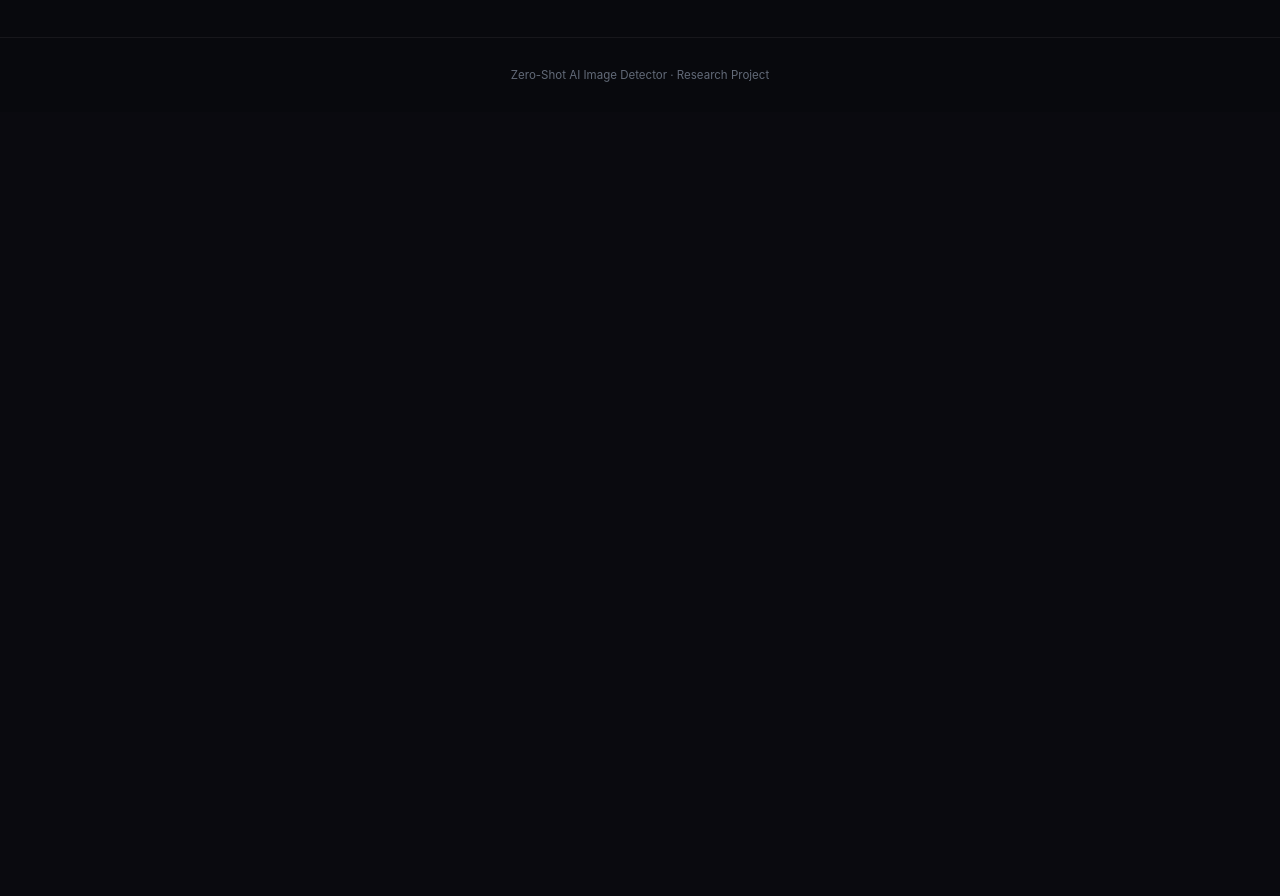
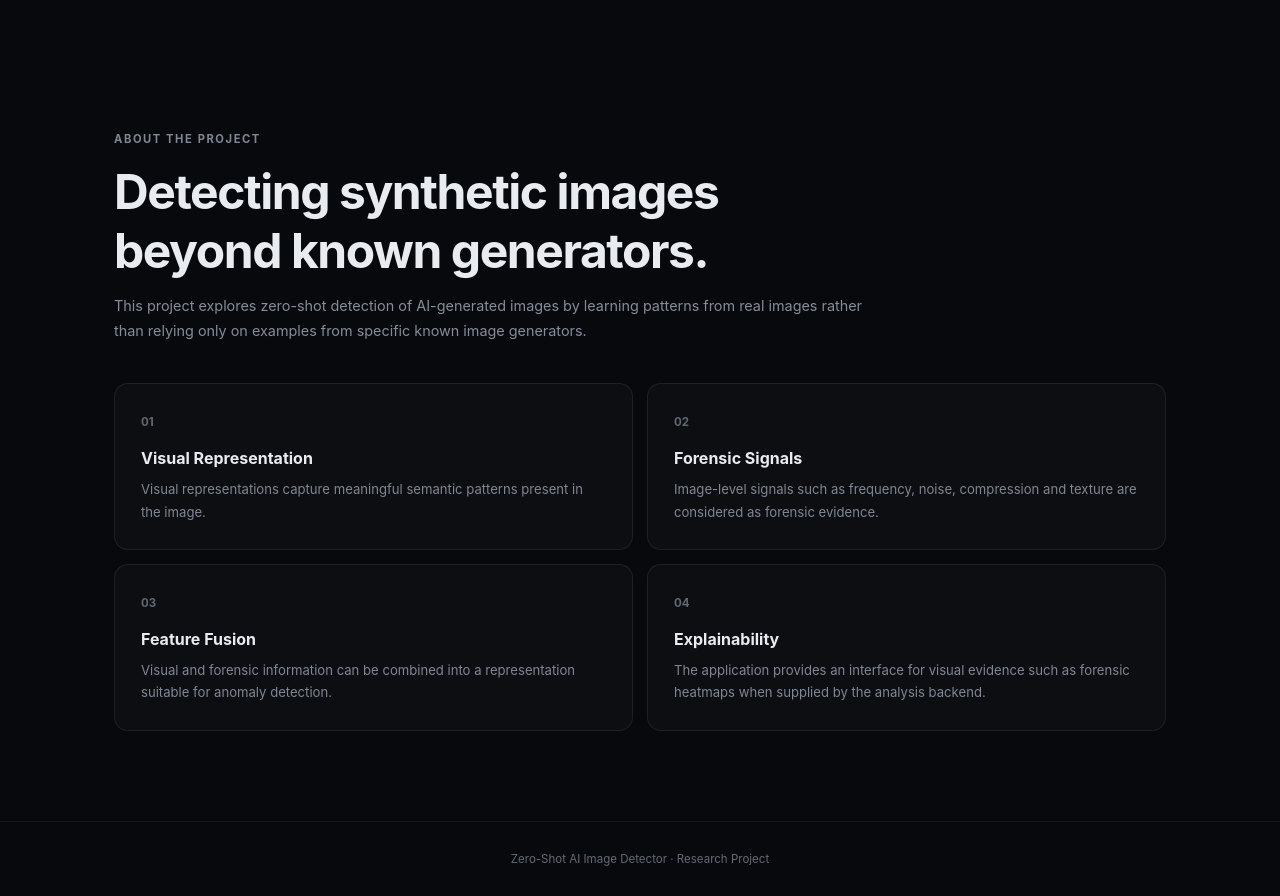
Before and after one commit to Nagavaishnavi-Padala/AI-Image-Detector, a React app in the folder frontend/: page / in a window 1280 px wide. Shown: the part 1980-2876 px from the top of the page. Before the commit the page ends 2092 px from the top, so only its background shows below. Built offline with nearby package versions, Linux system fonts and the light colour scheme; no server answers; the HTML template or start-up script is replaced by a standard one.

Commit message:
feat: add project methodology section

```diff
--- a/frontend/src/App.css
+++ b/frontend/src/App.css
@@ -1256,3 +1256,73 @@ footer p {
     width: 100%;
   }
 }
+
+/* =========================================================
+   ABOUT / METHODOLOGY
+   ========================================================= */
+
+.about-section {
+  max-width: 1100px;
+  margin: 0 auto;
+  padding: 90px 24px;
+
+  box-sizing: border-box;
+}
+
+.about-section .section-heading {
+  max-width: 760px;
+}
+
+.methodology-grid {
+  display: grid;
+
+  grid-template-columns: repeat(2, minmax(0, 1fr));
+
+  gap: 14px;
+
+  margin-top: 40px;
+}
+
+.methodology-card {
+  padding: 26px;
+
+  border: 1px solid rgba(255, 255, 255, 0.07);
+  border-radius: 14px;
+
+  background: rgba(255, 255, 255, 0.025);
+}
+
+.methodology-card > span {
+  color: #606876;
+
+  font-size: 0.72rem;
+  font-weight: 700;
+}
+
+.methodology-card h3 {
+  margin: 18px 0 10px;
+
+  color: #e8ebf0;
+
+  font-size: 1rem;
+}
+
+.methodology-card p {
+  margin: 0;
+
+  color: #7f8795;
+
+  font-size: 0.82rem;
+
+  line-height: 1.7;
+}
+
+@media (max-width: 768px) {
+  .about-section {
+    padding: 60px 20px;
+  }
+
+  .methodology-grid {
+    grid-template-columns: 1fr;
+  }
+}
--- a/frontend/src/App.jsx
+++ b/frontend/src/App.jsx
@@ -7,6 +7,7 @@ import AnalysisLoader from "./components/analysis/AnalysisLoader";
 import VerdictCard from "./components/analysis/VerdictCard";
 import ExplainabilityPanel from "./components/analysis/ExplainabilityPanel";
 import AnalysisHistory from "./components/analysis/AnalysisHistory";
+import AboutSection from "./components/common/AboutSection";
 
 import UploadZone from "./components/upload/UploadZone";
 import ImagePreview from "./components/upload/ImagePreview";
@@ -385,7 +386,9 @@ function App() {
           FOOTER
           ===================================================== */}
 
-      <footer id="about">
+      <AboutSection />
+
+      <footer>
         <p>
           Zero-Shot AI Image Detector · Research Project
         </p>
--- /dev/null
+++ b/frontend/src/components/common/AboutSection.jsx
@@ -0,0 +1,73 @@
+function AboutSection() {
+  return (
+    <section id="about" className="about-section">
+      <div className="section-heading">
+        <span className="eyebrow">
+          ABOUT THE PROJECT
+        </span>
+
+        <h2>
+          Detecting synthetic images beyond known generators.
+        </h2>
+
+        <p>
+          This project explores zero-shot detection of
+          AI-generated images by learning patterns from real
+          images rather than relying only on examples from
+          specific known image generators.
+        </p>
+      </div>
+
+      <div className="methodology-grid">
+        <div className="methodology-card">
+          <span>01</span>
+
+          <h3>Visual Representation</h3>
+
+          <p>
+            Visual representations capture meaningful
+            semantic patterns present in the image.
+          </p>
+        </div>
+
+        <div className="methodology-card">
+          <span>02</span>
+
+          <h3>Forensic Signals</h3>
+
+          <p>
+            Image-level signals such as frequency, noise,
+            compression and texture are considered as
+            forensic evidence.
+          </p>
+        </div>
+
+        <div className="methodology-card">
+          <span>03</span>
+
+          <h3>Feature Fusion</h3>
+
+          <p>
+            Visual and forensic information can be combined
+            into a representation suitable for anomaly
+            detection.
+          </p>
+        </div>
+
+        <div className="methodology-card">
+          <span>04</span>
+
+          <h3>Explainability</h3>
+
+          <p>
+            The application provides an interface for visual
+            evidence such as forensic heatmaps when supplied
+            by the analysis backend.
+          </p>
+        </div>
+      </div>
+    </section>
+  );
+}
+
+export default AboutSection;
```
